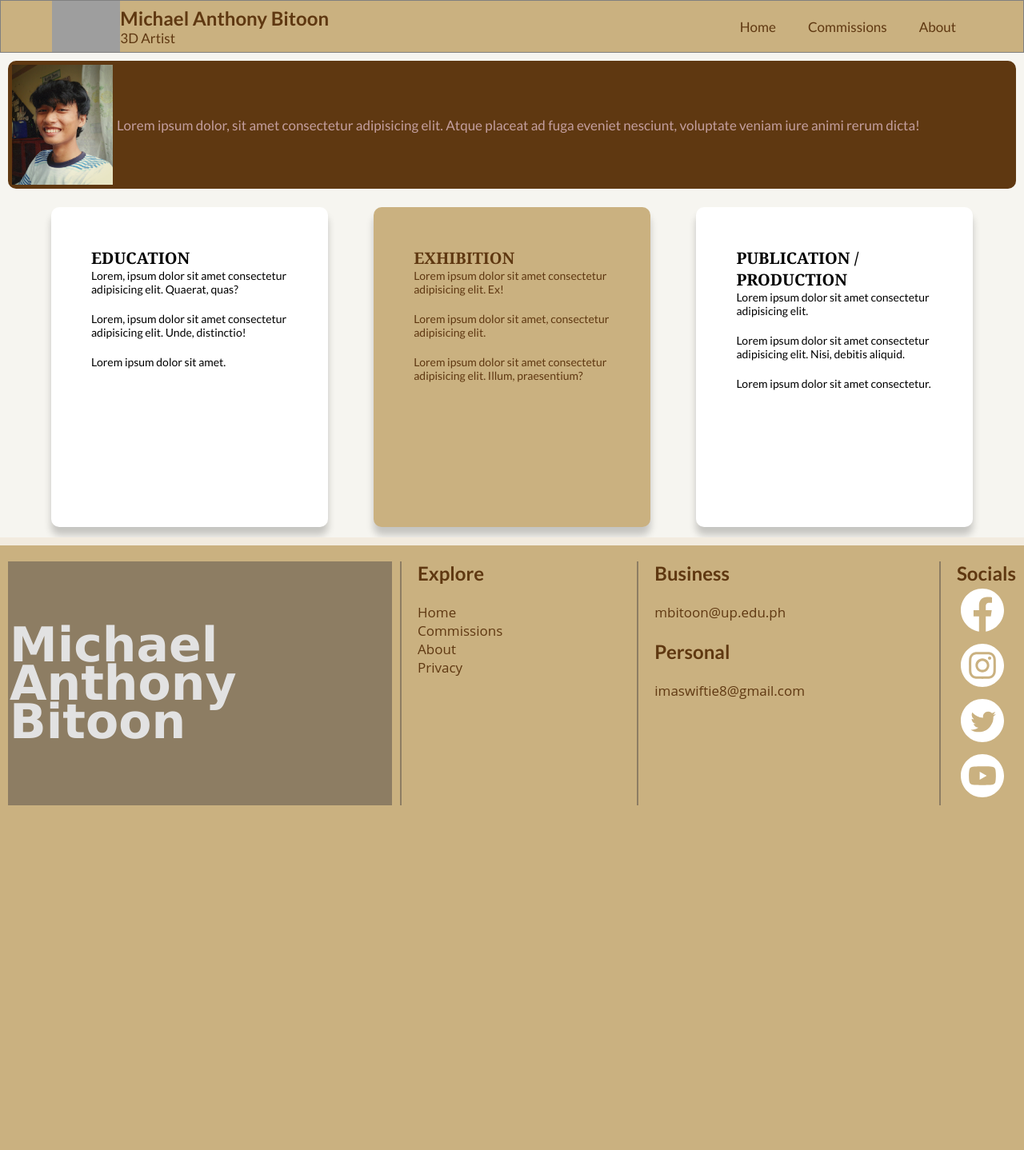
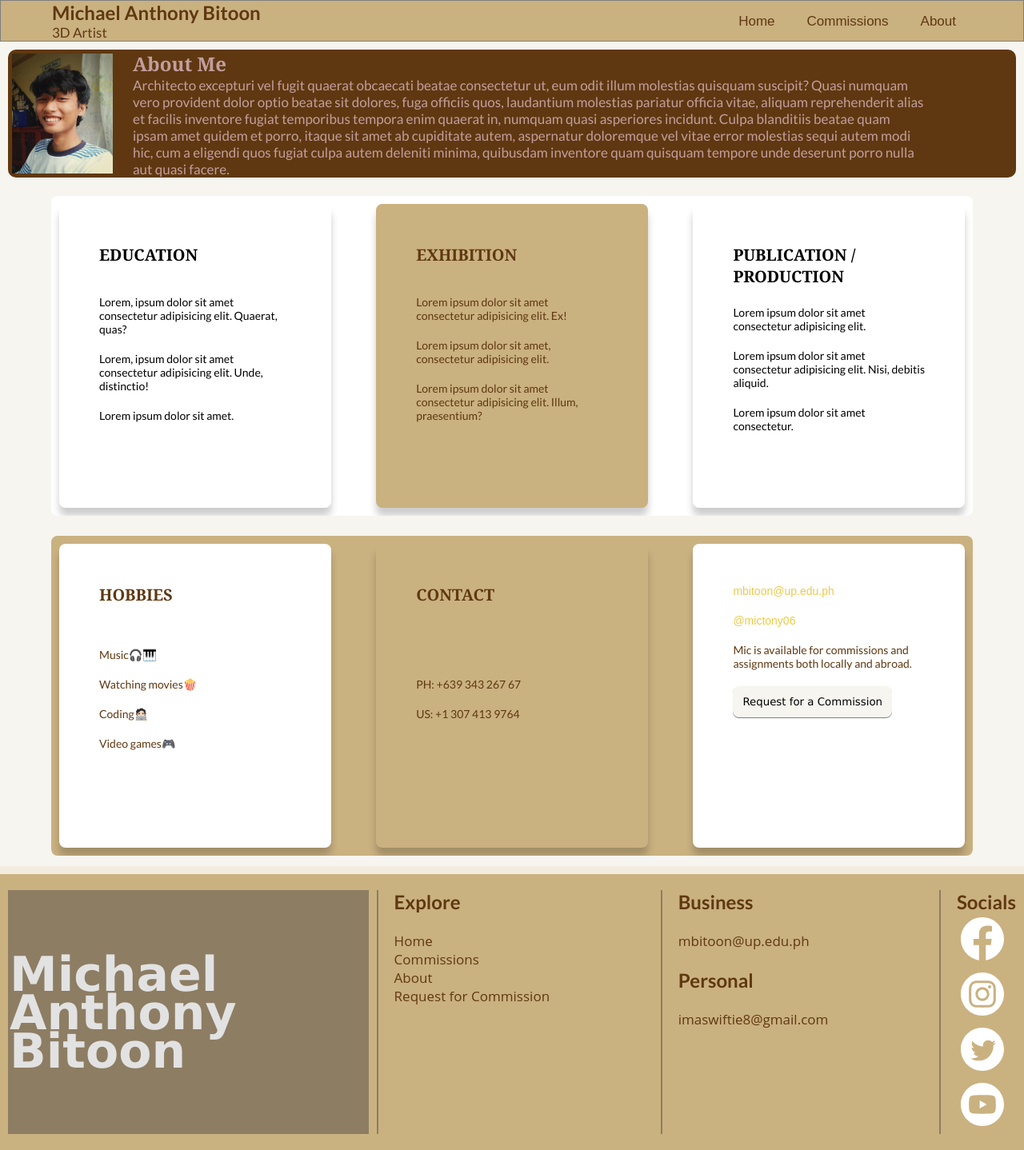
Before and after one commit to mictony6/ArtPortfolio, a Django app: page /about/ in a window 1280 px wide. Shown: the whole page at 80% size. Before the commit the page ends 1007 px from the top, so only its background shows below. Run offline with Django 4.2, Linux system fonts and the light colour scheme; grey boxes are pictures that could not be loaded.

Commit message:
added commission form and removed logo

```diff
--- a/pages/admin.py
+++ b/pages/admin.py
@@ -1,6 +1,7 @@
 from django.contrib import admin
 
-from pages.models import ArtWork
+from pages.models import ArtWork, Request
 
 # Register your models here.
 admin.site.register(ArtWork)
+admin.site.register(Request)
--- a/pages/static/css/styles.css
+++ b/pages/static/css/styles.css
@@ -82,7 +82,7 @@ header {
     max-height: 10%;
     align-items: center;
     border: solid grey 1px;
-
+    z-index: 20;
 }
 
 .title {
@@ -115,10 +115,31 @@ header {
 
 }
 
+.nav ul {
+    list-style-type: none;
+    list-style-position: inside;
+    padding: 0;
+    display: flex;
+    flex-wrap: wrap;
+    justify-content: flex-end;
+
+}
+
+.nav li {
+    padding: 5px 0 5px 0;
+    margin: 0 20px;
+}
+
 .nav a {
-    margin: 0 20px;
     text-decoration: inherit;
     color: inherit;
+    transition: all 0.5s cubic-bezier(0.075, 0.82, 0.165, 1);
+
+}
+
+.nav a:hover {
+    background-color: var(--front);
+    color: var(--staple);
 }
 
 
@@ -559,6 +580,31 @@ footer h1 {
     background: var(--supple)
 }
 
+@media screen and (max-width: 600px) {
+
+
+    .top,
+    header,
+    .slideshow,
+    footer {
+        min-width: 600px;
+    }
+
+    footer {
+        display: flex;
+        flex-wrap: wrap;
+    }
+
+    .footer-left {
+        display: none;
+    }
+
+    body {
+        overflow: auto;
+    }
+
+}
+
 
 .artist-card {
     background-color: var(--powder);
@@ -583,6 +629,18 @@ footer h1 {
 
 }
 
+.artist-card div {
+    align-self: center;
+    display: block;
+    padding-left: 20px;
+
+
+}
+
+.artist-card h2 {
+    font-family: 'Noto Serif', serif;
+}
+
 .artist-card p {
     width: 90%;
     font-family: var(--main-font);
@@ -597,11 +655,30 @@ footer h1 {
     display: flex;
     justify-content: space-between;
     height: 50vh;
+    background-color: white;
+    padding: 10px;
+    z-index: 0;
+    border-radius: 8px;
+    overflow: hidden;
 
 
 }
 
 
+
+
+
+.details-card {
+    width: 30%;
+    height: 100%;
+    background-color: white;
+    border-radius: 8px;
+    display: flex;
+    flex-flow: row wrap;
+    padding: 50px;
+    z-index: -2;
+    box-shadow: 0px 10px 10px 0px rgba(0, 0, 0, 0.20);
+}
 
 .card-title {
     overflow-wrap: break-word;
@@ -611,32 +688,24 @@ footer h1 {
     font-size: 20px;
 }
 
-
-.details-card {
-    width: 30%;
-    height: 100%;
-    background-color: white;
-    border-radius: 10px;
-    display: flex;
-    flex-flow: column nowrap;
-    align-items: center;
-    padding: 50px;
-    z-index: -2;
-    box-shadow: 0px 10px 10px 0px rgba(0, 0, 0, 0.20);
-
+.details-card:nth-child(even) {
+    animation: slideUp 1s ease 1;
+    background-color: var(--staple);
+    color: var(--powder);
+    z-index: -4;
 
 }
 
-.details-card:nth-child(even) {
+.details-card:nth-child(odd) {
     animation: slideDown 1s ease 1;
+}
+
+
+.card-container:nth-child(even) {
     background-color: var(--staple);
     color: var(--powder)
 }
 
-.details-card:nth-child(odd) {
-    animation: slideUp 1s ease 1;
-
-}
 
 .details-card ul {
     text-indent: 0px;
@@ -644,12 +713,32 @@ footer h1 {
 }
 
 
-
 .details-card ul li {
     margin-bottom: 20px;
     list-style-type: none;
     font-family: var(--main-font);
     font-size: 14px;
+
+}
+
+a {
+    text-decoration: none;
+}
+
+.details-card button {
+    background-color: var(--base);
+    padding: 5%;
+    font-family: Verdana, Geneva, Tahoma, sans-serif;
+    cursor: pointer;
+    border: none;
+    border-radius: 8px;
+    box-shadow: 0px 1px 0px 0px grey;
+}
+
+.details-card button:focus {
+    background-color: var(--powder);
+    color: var(--base);
+    box-shadow: none;
 }
 
 
@@ -657,12 +746,14 @@ footer h1 {
     0% {
         transform: translateY(50%);
         overflow-y: hidden;
+        opacity: 0;
     }
 
 
     100% {
         transform: translateY(0%);
         overflow-y: auto;
+        opacity: 1;
 
     }
 }
@@ -671,6 +762,7 @@ footer h1 {
     0% {
         transform: translateY(-50%);
         overflow-y: hidden;
+        opacity: 0;
 
     }
 
@@ -678,6 +770,7 @@ footer h1 {
     100% {
         transform: translateY(0%);
         overflow-y: auto;
+        opacity: 1;
 
     }
 }
@@ -763,3 +856,52 @@ footer h1 {
     max-width: 100%;
     height: auto;
 }
+
+
+/*
+Commission Request Form */
+
+.form-container {
+    color: #414242;
+    display: grid;
+    justify-content: center;
+    padding: 2rem;
+    font-size: 1.5rem;
+    background-color: white;
+    font-family: sans-serif;
+    border-radius: 10px;
+    box-shadow: 0 5px 10px 0 rgba(0, 0, 0, 0.2), 0 10px 20px 0 rgba(0, 0, 0, 0.19);
+}
+
+.enter {
+    color: white;
+    background-color: #5cb750;
+    border-radius: 5px;
+    font-size: 1rem;
+    padding: 10px 62px;
+}
+
+a {
+    color: #edc949;
+    font-family: sans-serif;
+}
+
+input {
+    font-size: 1rem;
+    padding: 12px 20px;
+    margin: 8px 0;
+    border: 1px solid gray;
+    border-radius: 5px;
+    box-shadow: 0 2px 1px 0 rgba(0, 0, 0, 0.2), 0 1px 5px 0 rgba(0, 0, 0, 0.19);
+    font-family: sans-serif;
+    background-color: #f4f2f2;
+}
+
+.personal {
+    width: 90%;
+}
+
+.details {
+    height: 5em;
+    width: 90%;
+}
--- a/pages/templates/about.html
+++ b/pages/templates/about.html
@@ -4,8 +4,10 @@
 {% block content %}
 <div class="artist-card">
     <img src="{% static 'img/profile_pic.jpg' %}" alt="my-picture-here">
-    <p>Lorem ipsum dolor, sit amet consectetur adipisicing elit. Atque placeat ad fuga eveniet nesciunt, voluptate
-        veniam iure animi rerum dicta!</p>
+    <div>
+        <h2>About Me </h2>
+        <p>{% lorem 1 b random %}</p>
+    </div>
 </div>
 
 
@@ -37,6 +39,49 @@
 
     </div>
 </div>
+
+<div class="card-container centered">
+
+    <div class="details-card">
+        <div class="card-title">
+            HOBBIES
+        </div>
+        <ul>
+            <li>Music🎧🎹</li>
+            <li>Watching movies🍿</li>
+            <li>Coding🧑🏻‍💻</li>
+            <li>Video games🎮</li>
+        </ul>
+    </div>
+
+    <div class="details-card">
+        <div class="card-title">CONTACT</div>
+        <ul>
+            <li>
+                PH: +639 343 267 67
+            </li>
+            <li>
+                US: +1 307 413 9764
+            </li>
+        </ul>
+    </div>
+
+    <div class="details-card">
+        <ul>
+            <li><a href="mailto:mbitoon@up.edu.ph">mbitoon@up.edu.ph</a>
+            </li>
+            <li>
+                <a href="http://instagram.com/mictony06">@mictony06</a>
+            </li>
+            <li>
+                Mic is available for commissions and assignments both locally and abroad.
+            </li>
+            <form action="{% url 'request_form' %}">
+                <button type="submit" >Request for a Commission</button>
+            </form>
+        </ul>
+    </div>
+</div>
 {% endblock content %}
 
 
--- a/pages/templates/footer.html
+++ b/pages/templates/footer.html
@@ -8,7 +8,7 @@
     <a href="{% url 'home' %}">Home</a>
     <a href="{% url 'commissions' %}">Commissions</a>
     <a href="{% url 'about' %}">About</a>
-    <a href="">Privacy</a>
+    <a href="{% url 'request_form' %}">Request for Commission</a>
 </div>
 <div class="footer-right">
     <h2>Business</h2>
--- a/pages/templates/nav.html
+++ b/pages/templates/nav.html
@@ -1,13 +1,16 @@
 {% load static %}
-<a href="{% url 'home' %}" ><img id="logo" src="{% static 'img/logo.svg' %}" type="image/svg+xml"></a>
+{% comment %} <a href="{% url 'home' %}" ><img id="logo" src="{% static 'img/logo.svg' %}" type="image/svg+xml"></a> {% endcomment %}
 
 <div class="title">
     Michael Anthony Bitoon
     <div class="sub-title">3D Artist</div>
 </div>
 <div class="nav">
-    <a id="home" href="{% url 'home' %}">Home</a>
-    <a id="commissions" href="{% url 'commissions' %}">Commissions</a>
-    <a id="about" href="{% url 'about' %}">About</a>
+    <ul>
+        <li><a id="home" href="{% url 'home' %}">Home</a></li>
+        <li><a id="commissions" href="{% url 'commissions' %}">Commissions</a></li>
+        <li><a id="about" href="{% url 'about' %}">About</a></li>
+    </ul>
+
 
 </div>
--- a/pages/urls.py
+++ b/pages/urls.py
@@ -1,11 +1,12 @@
 from django.urls import path
 
 
-from pages.views import about_view, commissions_view, detail_view, home_view
+from pages.views import about_view, commissions_view, detail_view, home_view, request_form_view
 
 urlpatterns = [
     path('', home_view, name='home'),
     path('about/', about_view, name='about'),
     path('commissions/', commissions_view, name='commissions'),
     path('item/<int:pk>', detail_view, name="item_detail"),
+    path('request/', request_form_view, name='request_form'),
 ]
--- a/pages/views.py
+++ b/pages/views.py
@@ -1,6 +1,7 @@
 from multiprocessing import context
 from urllib import request
 from django.shortcuts import get_object_or_404, render
+from pages.forms import RequestForm
 
 from pages.models import ArtWork
 
@@ -31,3 +32,13 @@ def detail_view(request, pk):
         'subject': get_object_or_404(ArtWork, pk=pk)
     }
     return render(request, 'detail.html', context)
+
+
+def request_form_view(request, *args, **kwargs):
+    form = RequestForm(request.POST or None)
+    if form.is_valid():
+        form.save()
+    context = {
+        'form': form
+    }
+    return render(request, 'request_form.html', context)
```
Also changed, not shown: pages/forms.py (added, +49 -0 lines), pages/models.py (+20 -0 lines), pages/static/js/home.js (+7 -3 lines), pages/templates/request_form.html (added, +26 -0 lines), db.sqlite3, pages/migrations/0009_request.py (added), pages/migrations/0010_alter_request_f_name_alter_request_l_name.py (added), pages/migrations/0011_alter_request_type.py (added), pages/migrations/0012_alter_request_type.py (added).
